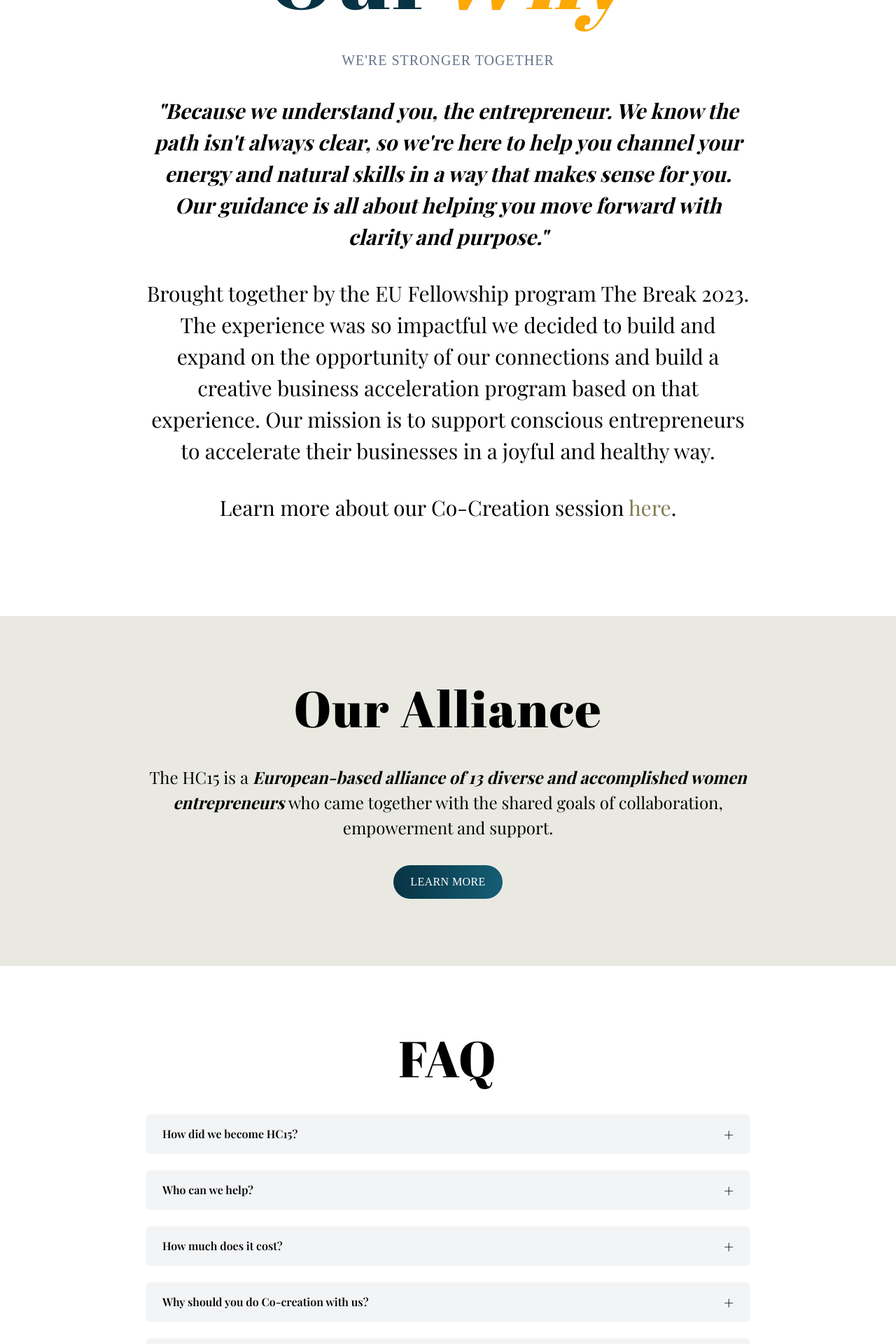
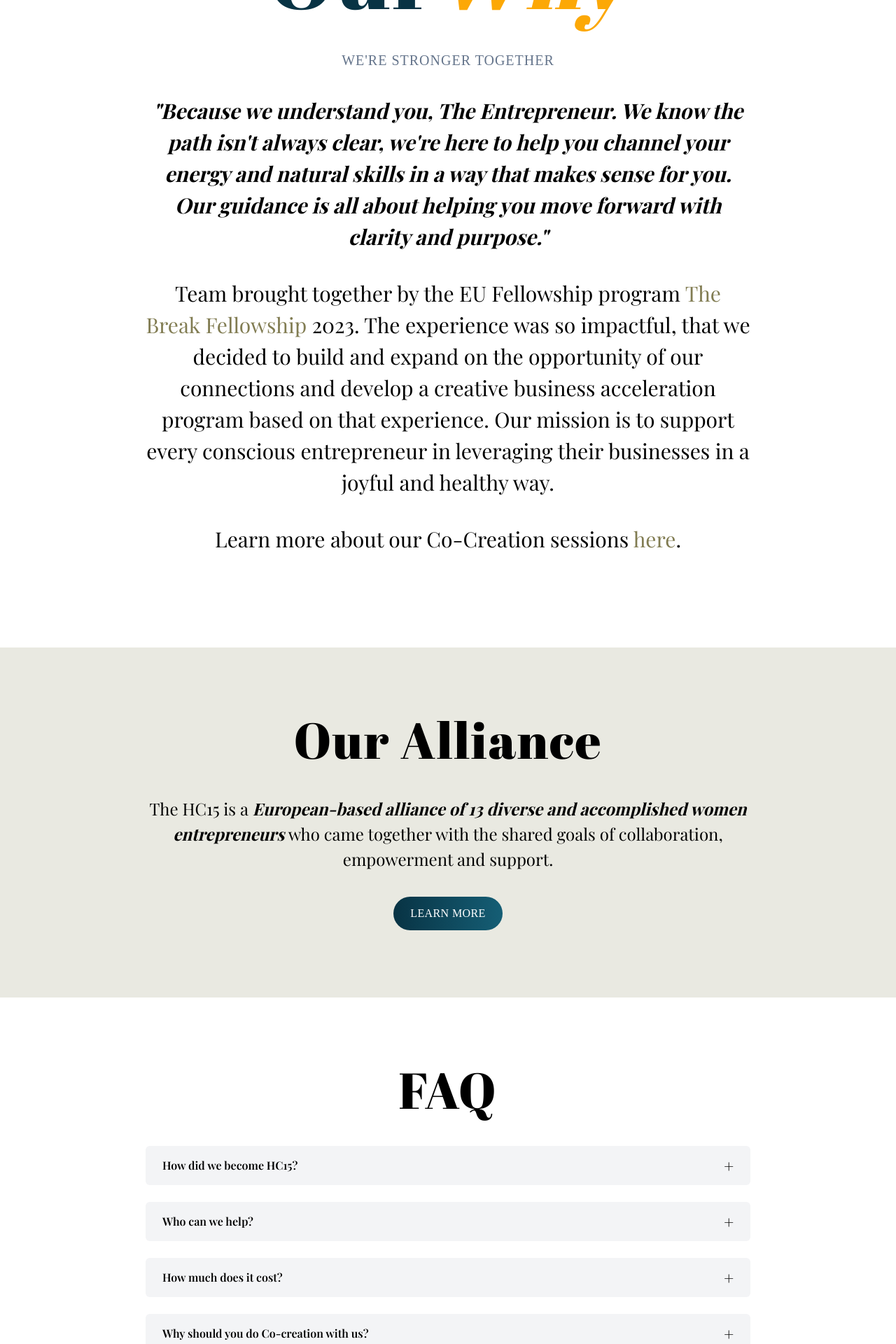
Before and after one commit to wearehc15/wearehc15.github.io, a SvelteKit app: page /why in a window 1280 px wide. Shown: the part 260-2180 px from the top of the page at 70% size. Built offline with nearby package versions, Linux system fonts and the light colour scheme; some icons are missing; a web font is replaced by a local one.

Commit message:
feedback: why

```diff
--- a/src/routes/Faq.svelte
+++ b/src/routes/Faq.svelte
@@ -12,7 +12,7 @@
 					The synergy and our connection was remarkable and we took a step forward. A step not only towards our own dreams, but towards the dreams of countless others like us. We created a path to build, to expand, to grow - an opportunity for every entrepreneur.
 				</p>
 				<p class="mb-4 lg:mb-6">
-					From the echoes of <a href="https://the-break.eu/" target="_blank">The Break</a>, the HC15 Alliance was born.
+					From the echoes of <a href="https://the-break.eu/" target="_blank">The Break Fellowship</a>, the HC15 Alliance was born.
 				</p>
 				<p class="mb-4 lg:mb-6">
 					We stand here, not just as fempreneurs, but as guardians of possibility, architects of empowerment, and advocates of dreams. Each step forward is now a testament to the power of unity, the strength of collaboration, and the beauty of complementary business abilities. As we look ahead, we see many similar to us - growing in a sustainable, joyful way!
--- a/src/routes/why/+page.svelte
+++ b/src/routes/why/+page.svelte
@@ -11,12 +11,14 @@
 
 		<div class="md:text-center text-xl md:text-2xl lg:text-3xl">
 			<p class="my-4 md:my-6 lg:my-9 leading-normal">
-				<strong class="italic">"Because we understand you, the entrepreneur. We know the path isn't always clear, so we're here to help you channel your energy and natural skills in a way that makes sense for you. Our guidance is all about helping you move forward with clarity and purpose."</strong>
+				<strong class="italic">"Because we understand you, The Entrepreneur. We know the path isn't always clear, we're here to help you channel your energy and natural skills in a way that makes sense for you. Our guidance is all about helping you move forward with clarity and purpose."</strong>
 			</p>
 
-			<p class="my-4 md:my-6 lg:my-9 leading-normal">Brought together by the EU Fellowship program The Break 2023. The experience was so impactful we decided to build and expand on the opportunity of our connections and build a creative business acceleration program based on that experience. Our mission is to support conscious entrepreneurs to accelerate their businesses in a joyful and healthy way.</p>
 			<p class="my-4 md:my-6 lg:my-9 leading-normal">
-				Learn more about our Co-Creation session <a href="/co-creation">here</a>.
+				Team brought together by the EU Fellowship program <a href="https://the-break.eu/" target="_blank">The Break Fellowship</a> 2023. The experience was so impactful, that we decided to build and expand on the opportunity of our connections and develop a creative business acceleration program based on that experience. Our mission is to support every conscious entrepreneur in leveraging their businesses in a joyful and healthy way.
+			</p>
+			<p class="my-4 md:my-6 lg:my-9 leading-normal">
+				Learn more about our Co-Creation sessions <a href="/co-creation">here</a>.
 			</p>
 		</div>
 	</div>
```
